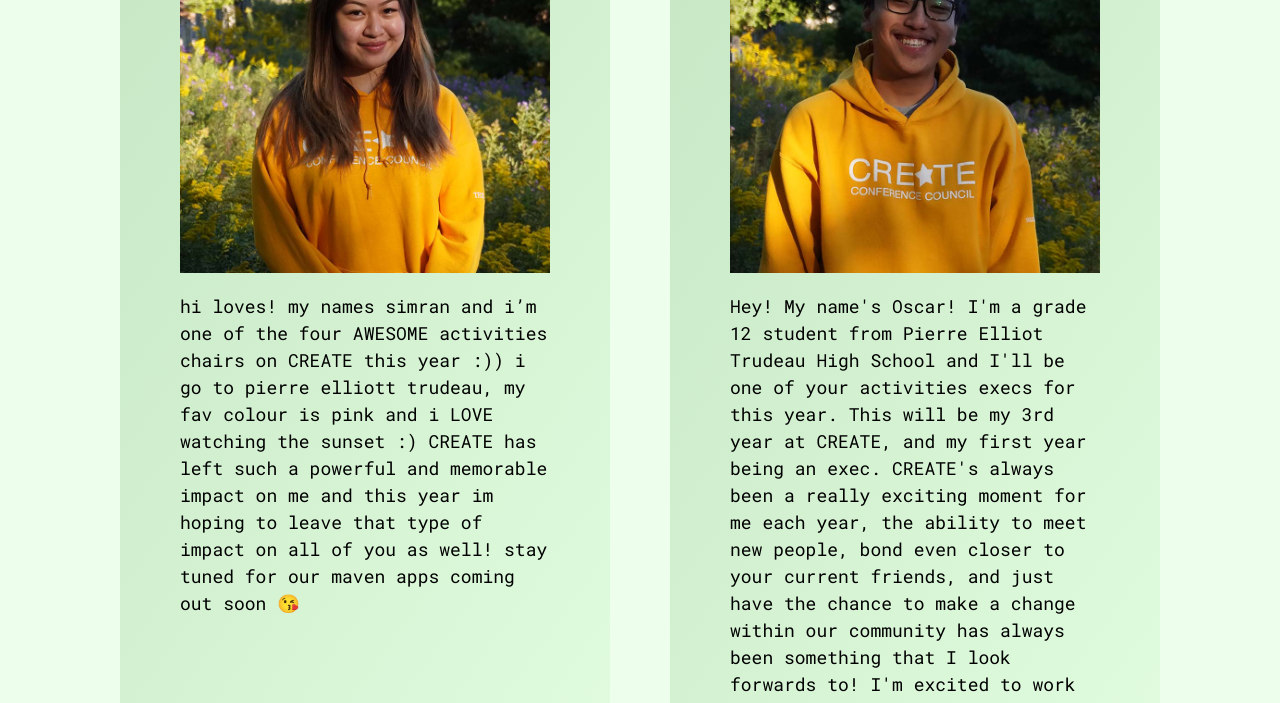
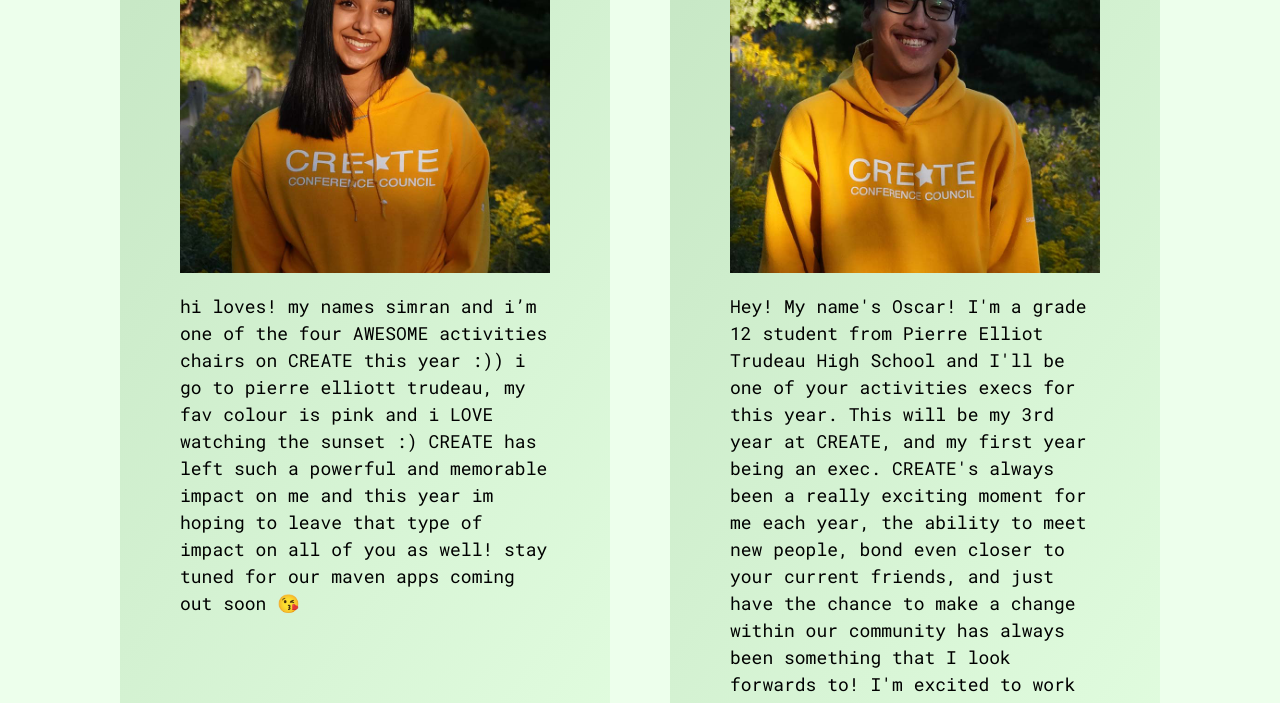
Before and after one commit to CREATE-Conference/createmarkham.ca, a plain HTML site: page team.html in a window 1280 px wide. Shown: the part 5391-6094 px from the top of the page. Drawn offline with Linux system fonts and the light colour scheme.

Commit message:
Fix Instagram link on contact page and Simran's picture

```diff
--- a/team.html
+++ b/team.html
@@ -175,7 +175,7 @@
                     <h3 class="card__title card__title--team">Simran Saini</h3>
                     <p class="card__text">activities exec</p>
                     <div class="member">
-                        <img src="img/team/2021-2022/christar.jpg" alt="Christar Lim" class="member__picture">
+                        <img src="img/team/2021-2022/simran.jpg" alt="Simran Saini" class="member__picture">
                         <a href="https://www.instagram.com/__simransaini/" target="_blank" class="member__icon">
                             <img src="img/icons/instagram-light.svg" alt="Instagram icon">
                         </a>
```
Also changed, not shown: contact.html (+1 -1 lines).
